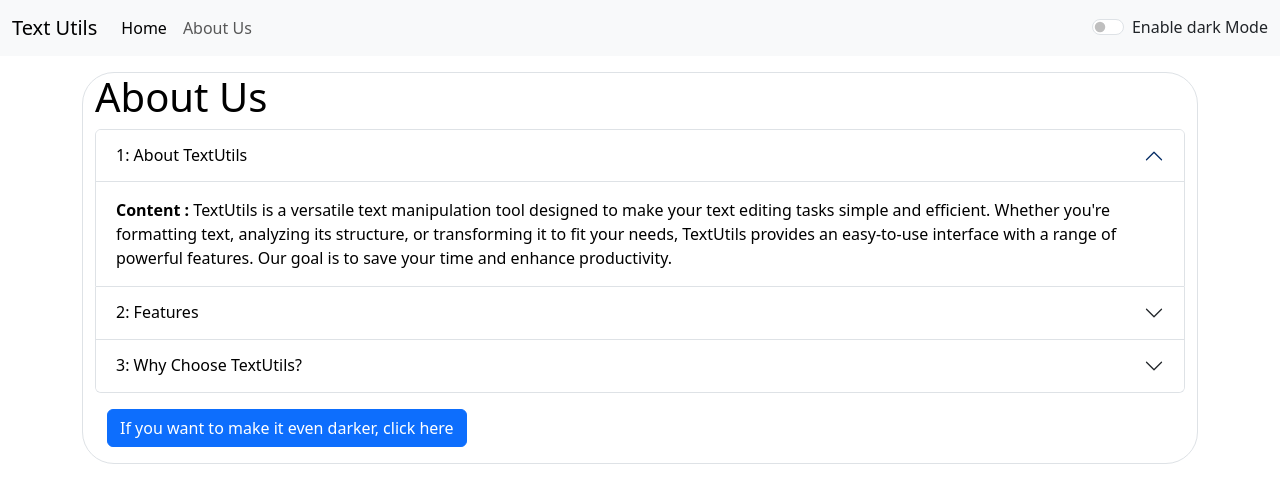
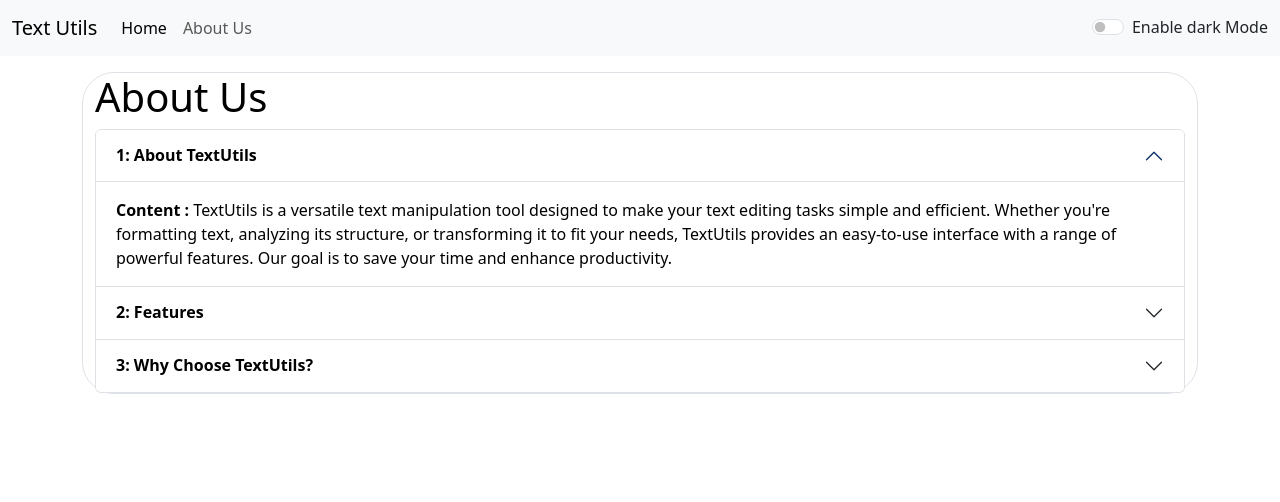
Before and after one commit to TechTitan8788/Text-Utils, a React (Vite) app: page /about in a window 1280 px wide. Shown: the top 502 px of the page. Built offline with nearby package versions, Linux system fonts and the light colour scheme.

Commit message:
set extra space and word counting

```diff
--- a/src/App.jsx
+++ b/src/App.jsx
@@ -46,7 +46,7 @@
         <Alert alert={alert} />
         <div className="container my-3">
           <Routes>
-            <Route exact path="/about" element={<About />} />
+            <Route exact path="/about" mode={mode} element={<About />} />
             <Route
               exact
               path="/"
--- a/src/components/About.jsx
+++ b/src/components/About.jsx
@@ -1,36 +1,12 @@
 import React from "react";
 import { useState } from "react";
 
-export default function About() {
-  const [myStyle, setMyStyle] = useState({
-    color: "black",
-    backgroundColor: "white",
-  });
-
-  const [btnText, setBtnText] = useState("If you want to make it even darker, click here");
-
-  let toggleStyle = () => {
-    if (myStyle.color === "white") {
-      setMyStyle({
-        color: "gray",
-        backgroundColor: "white",
-      });
-
-      setBtnText("If you want to make it even darker, click here");
-    } else {
-      setMyStyle({
-        color: "white",
-        backgroundColor: "gray",
-        border: "1px dotted black",
-      });
-      setBtnText("If you want to make it even lighter, click here");
-    }
+export default function About(props) {
+  let myStyle = {
+    color: props.mode === "dark" ? "white" : "black",
+    backgroundColor: props.mode === "dark" ? "gray" : "white"
   };
 
-  //   const myStyle={
-  //   color: 'white',
-  //   backgroundColor: 'black'
-  //  }
   return (
     <div className="container  border rounded-5" style={myStyle}>
       <h1>About Us</h1>
@@ -47,7 +23,7 @@
               aria-expanded="true"
               aria-controls="collapseOne"
             >
-              1: About TextUtils
+              <strong>1: About TextUtils</strong>
             </button>
           </h2>
           <div
@@ -77,7 +53,7 @@
               aria-expanded="false"
               aria-controls="collapseTwo"
             >
-              2: Features
+              <strong>2: Features</strong>
             </button>
           </h2>
           <div
@@ -109,7 +85,7 @@
               aria-expanded="false"
               aria-controls="collapseThree"
             >
-              3: Why Choose TextUtils?
+              <strong>3: Why Choose TextUtils?</strong>
             </button>
           </h2>
           <div
@@ -131,11 +107,7 @@
         </div>
       </div>
 
-      <div className="container my-3">
-        <button type="button" onClick={toggleStyle} className="btn btn-primary">
-          {btnText}
-        </button>
-      </div>
+
     </div>
   );
 }
--- a/src/components/TextForm.jsx
+++ b/src/components/TextForm.jsx
@@ -1,63 +1,97 @@
-import React , {useState} from 'react'
+import { element } from "prop-types";
+import React, { useState } from "react";
 
 export default function TextForm(props) {
+  const [Text, setText] = useState("");
 
-  const [Text, setText]=useState("");
+  const handelUpClick = () => {
+    let newText = Text.toUpperCase();
+    setText(newText);
+    props.showAlert("success", "Text Converted To Uppercase");
+  };
 
-  const handelUpClick= () =>{
-    let newText=Text.toUpperCase();
+  const handelLoClick = () => {
+    let newText = Text.toLowerCase();
     setText(newText);
-    props.showAlert("success" ,"Text Converted To Uppercase");
-  }
+    props.showAlert("success", "Text Converted To Lowercase");
+  };
 
-  const handelLoClick = () =>{
-let newText=Text.toLowerCase();
+  const handelClearClick = () => {
+    let newText = "";
     setText(newText);
-props.showAlert("success" ,"Text Converted To Lowercase");
-  }
+    props.showAlert("success", "Text Cleared");
+  };
 
-  const handelClearClick = () =>{
-    let newText=""
-    setText(newText);
-    props.showAlert("success" ,"Text Cleared");
-  }
-
-  const handelOnChange= (event)=>{
+  const handelOnChange = (event) => {
     setText(event.target.value);
-    props.showAlert("success" ,"Remove Extra Spaces");
-  }
- const handelCopy =()=>{
-  let  text =document.getElementById("myBox");
+  };
+  const handelCopy = () => {
+    let text = document.getElementById("myBox");
     text.select();
     navigator.clipboard.writeText(text.value);
- props.showAlert("success" ,"Text Copied to Clipboard !");
- }
- const handelExtraSpaces=()=>{
- let newText= Text.split(/[ ]+/);
+    props.showAlert("success", "Text Copied to Clipboard !");
+  };
+  const handelExtraSpaces = () => {
+    let newText = Text.split(/[ ]+/);
     setText(newText.join(" "));
- }
+    props.showAlert("success", "Remove Extra Spaces");
+  };
 
   return (
     <>
-    <div className='container' style={{color:props.mode==='dark'? 'white':'black'}} >
+      <div
+        className="container"
+        style={{ color: props.mode === "dark" ? "white" : "black" }}
+      >
         <h1>{props.heading}</h1>
         <div className="mb-3">
-        <textarea className="form-control container  border rounded-5 " value={Text} style={{backgroundColor:props.mode==='dark'? 'gray':'white' , color : props.mode==='dark'? 'white':'black'}} onChange={handelOnChange} id="myBox" rows="8"></textarea>
+          <textarea
+            className="form-control container  border rounded-5 "
+            value={Text}
+            style={{
+              backgroundColor: props.mode === "dark" ? "gray" : "white",
+              color: props.mode === "dark" ? "white" : "black",
+            }}
+            onChange={handelOnChange}
+            id="myBox"
+            rows="8"
+          ></textarea>
         </div>
 
-      <button className="btn btn-warning me-2"  onClick={handelUpClick} >Convert To Uppercase</button>
-      <button className='btn btn-warning mx-2'  onClick={handelLoClick} > Convert To Lowercase </button>
-      <button className="btn btn-warning mx-2" onClick={handelExtraSpaces}>Remove Extra Spaces</button>
-      <button className=" btn btn-warning mx-2" onClick={handelClearClick}> Clear Text</button>
-      <button className="btn btn-warning mx-2" onClick={handelCopy}>Copy Text</button>
+        <button className="btn btn-warning me-2 my-2" onClick={handelUpClick}>
+          Convert To Uppercase
+        </button>
+        <button className="btn btn-warning mx-2 my-2" onClick={handelLoClick}>
+          {" "}
+          Convert To Lowercase{" "}
+        </button>
+        <button className="btn btn-warning mx-2 my-2" onClick={handelExtraSpaces}>
+          Remove Extra Spaces
+        </button>
+        <button className=" btn btn-warning mx-2 my-2" onClick={handelClearClick}>
+          {" "}
+          Clear Text
+        </button>
+        <button className="btn btn-warning mx-2" onClick={handelCopy}>
+          Copy Text
+        </button>
       </div>
 
-    <div className='cotainer my-3' style={{color:props.mode==='dark'? 'white':'black'}} >
+      <div
+        className="cotainer my-3"
+        style={{ color: props.mode === "dark" ? "white" : "black" }}
+      >
         <h2>Your Text Summary </h2>
-      <p>{Text.split(" ").length -1} Words , {Text.length} Characters</p>
-      <p>{0.008 * Text.split(" ").length}</p>
+        <p>
+          {Text.split(" ").filter((element)=>{return element.length!==0}).length } Words and {Text.length} Characters
+        </p>
+        <p>{0.008 * Text.split(" ").length -0.008 }  Words to Read</p>
         <h2>Preview</h2>
-      <p>{Text.length>0 ? Text :"Enter something in the text box above to preview it here"}</p>
+        <p>
+          {Text.length > 0
+            ? Text
+            : "Enter something in the text box above to preview it here"}
+        </p>
       </div>
     </>
   );
```
Also changed, not shown: 1 other file (tests, documents, lock files or other folders). Lines whose indentation alone changed are shown as unchanged.
